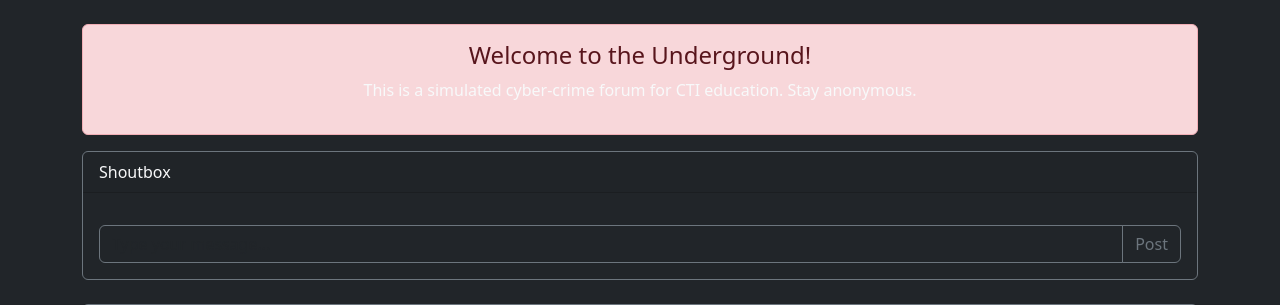
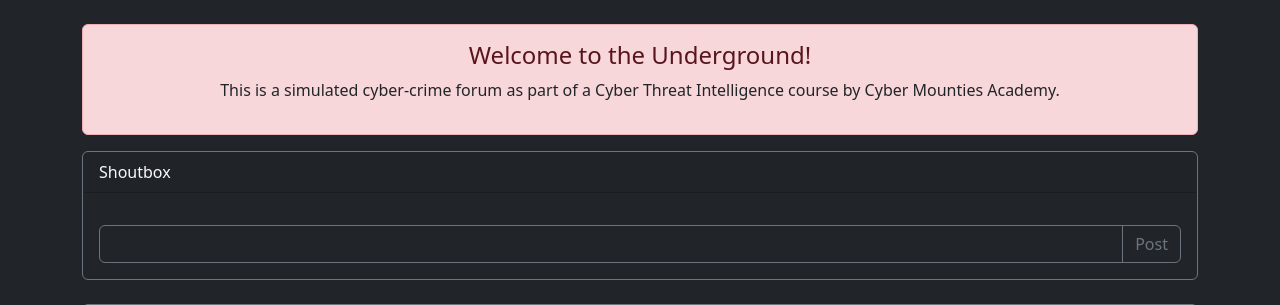
Before and after one commit to CyberMounties/clearnet_forum, a Flask app: page / in a window 1280 px wide. Shown: the part 56-361 px from the top of the page. Run offline with Flask 3, Linux system fonts and the light colour scheme; data that the repository does not hold is empty; some libraries are stand-ins or nearby versions.

Commit message:
updated home

```diff
--- a/templates/home.html
+++ b/templates/home.html
@@ -5,7 +5,7 @@
     <!-- Banner -->
     <div class="alert alert-danger text-center" role="alert">
         <h4 class="alert-heading">Welcome to the Underground!</h4>
-        <p class="text-light">This is a simulated cyber-crime forum for CTI education. Stay anonymous.</p>
+        <p class="text-dark">This is a simulated cyber-crime forum as part of a Cyber Threat Intelligence course by Cyber Mounties Academy.</p>
     </div>
 
     <!-- Shoutbox -->
```
